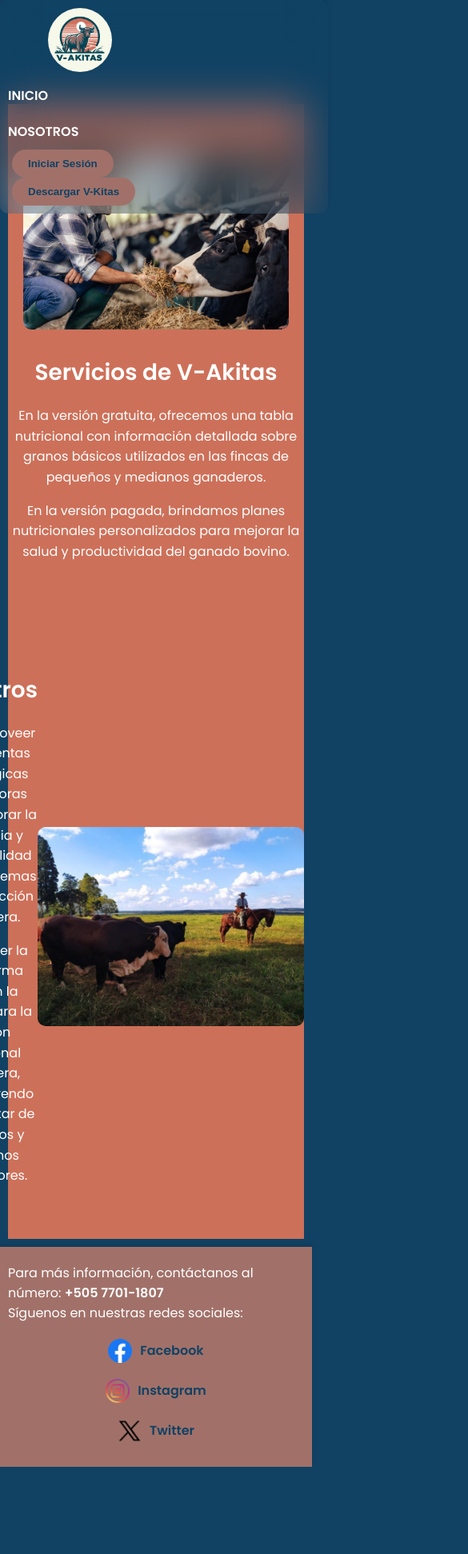
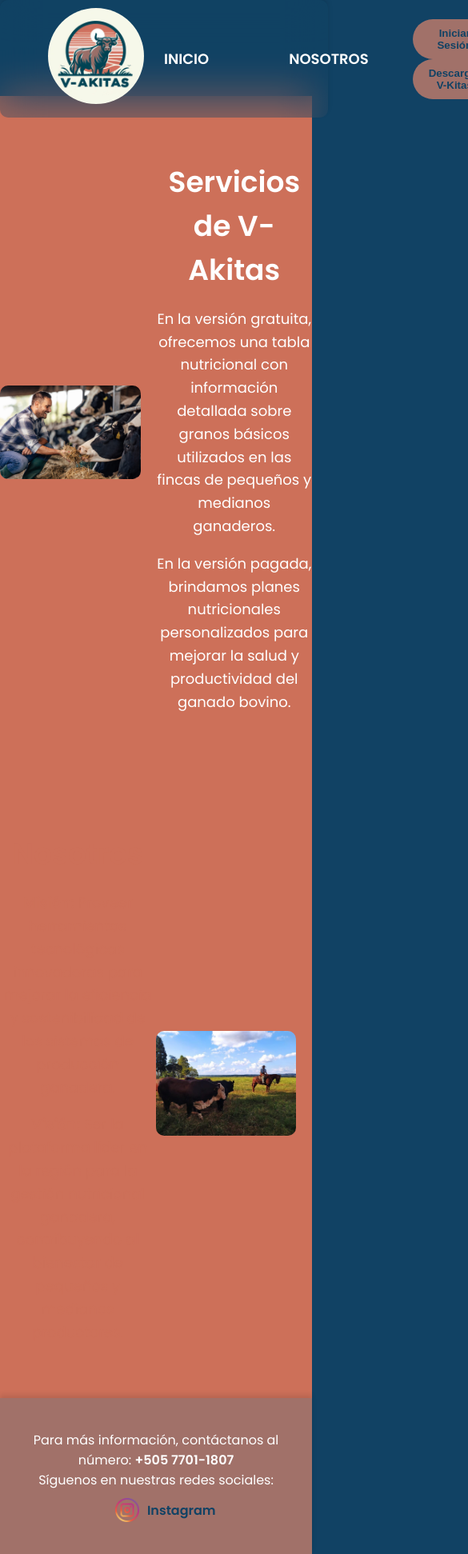
Before and after one commit to Jafet2004/V-akitasweb2, a plain HTML site: page index.html in a window 390 px wide. Shown: the top 1943 px of the page at 80% size, 585 px wide, since content can reach past the window. Before the commit the page ends 1834 px from the top, so only its background shows below. Drawn offline with nearby package versions, Linux system fonts and the light colour scheme.

Commit message:
Segunda correción

```diff
--- a/style.css
+++ b/style.css
@@ -1,3 +1,4 @@
+/* Estilos generales */
 body {
     font-family: 'Poppins', sans-serif;
     margin: 0;
@@ -5,7 +6,6 @@ body {
     background-color: #114264;
     color: #fff;
     overflow-x: hidden;
-
 }
 
 header {
@@ -26,12 +26,12 @@ header {
 nav ul {
     list-style-type: none;
     display: flex;
-    margin: 25px;
-    padding: 20px;
+    margin: 0;
+    padding: 0;
 }
 
 nav ul li {
-    margin: 0 20px;
+    margin: 0 50px;
 }
 
 nav ul li a {
@@ -61,11 +61,11 @@ nav ul li a {
     background-color: #A17169;
     color: #FFFFFF;
     padding: 40px 20px;
-    text-align: left;
+    text-align: center;
     backdrop-filter: blur(50px);
     box-shadow: 0 -4px 6px rgba(0, 0, 0, 0.1);
+}
 
-}
 .social-media {
     display: flex;
     justify-content: center;
@@ -76,7 +76,7 @@ nav ul li a {
 .social-media a {
     display: flex;
     align-items: center;
-    margin: 0 20px; /* Espacio entre iconos */
+    margin: 0 500px; /* Espacio entre iconos */
     text-decoration: none;
     color: #114264;
     font-weight: bold;
@@ -102,7 +102,6 @@ nav ul li a {
     border-radius: 25px;
     cursor: pointer;
     font-weight: 600;
-
 }
 
 .login-modal {
@@ -114,25 +113,25 @@ nav ul li a {
     display: flex;
     justify-content: center;
     align-items: center;
-    border-radius: 50px;
+    background-color: rgba(0, 0, 0, 0.5);
 }
 
 .login-content {
-    background-color: rgb(83, 39, 40, 0.5);
+    background-color: #FFFFFF;
+    color: #000;
     padding: 40px;
     border-radius: 15px;
     text-align: center;
     backdrop-filter: blur(25px);
     box-shadow: 0 -4px 6px rgba(0, 0, 0, 0.1);
-
 }
 
 .login-content input {
     width: 100%;
     padding: 10px;
     margin: 10px 0;
-    border-radius: 15px;
-    border: 5px solid #ced0ba;
+    border-radius: 5px;
+    border: 1px solid #ccc;
 }
 
 .panel {
@@ -190,81 +189,4 @@ nav ul li a {
 
 /* Estilos personalizados para el segundo panel (Acerca de) */
 #acerca-de.panel {
-    background-color: #CD7059; /* Un color distinto para variar */
-    color: #FFFFFF; /* Texto oscuro */
-}
-
-/* ... (todo tu CSS anterior) ... */
-
-/* Consultas de medios para dispositivos móviles */
-@media (max-width: 768px) {
-    header {
-        flex-direction: column;
-        align-items: flex-start;
-    }
-
-    nav ul {
-        flex-direction: column;
-        margin: 0;
-        padding: 0;
-    }
-
-    nav ul li {
-        margin: 10px 0;
-    }
-
-    .main-content {
-        padding: 10px;
-    }
-
-    .panel-content {
-        flex-direction: column;
-        align-items: center;
-    }
-
-    .panel-image {
-        max-width: 90%;
-        margin: 10px 0;
-    }
-
-    .panel-text {
-        max-width: 100%;
-        text-align: center;
-    }
-
-    .footer {
-        padding: 20px 10px;
-    }
-
-    .social-media {
-        flex-direction: column;
-    }
-
-    .social-media a {
-        margin: 10px 0;
-    }
-
-    .login-content {
-        width: 90%;
-        padding: 20px;
-    }
-}
-
-/* Consultas de medios para dispositivos muy pequeños */
-@media (max-width: 480px) {
-    .logo {
-        width: 80px;
-    }
-
-    nav ul li a {
-        font-size: 16px;
-    }
-
-    .panel-text h2 {
-        font-size: 28px;
-    }
-
-    .panel-text p {
-        font-size: 16px;
-    }
-}
+    background-color: #CD7059;
```
